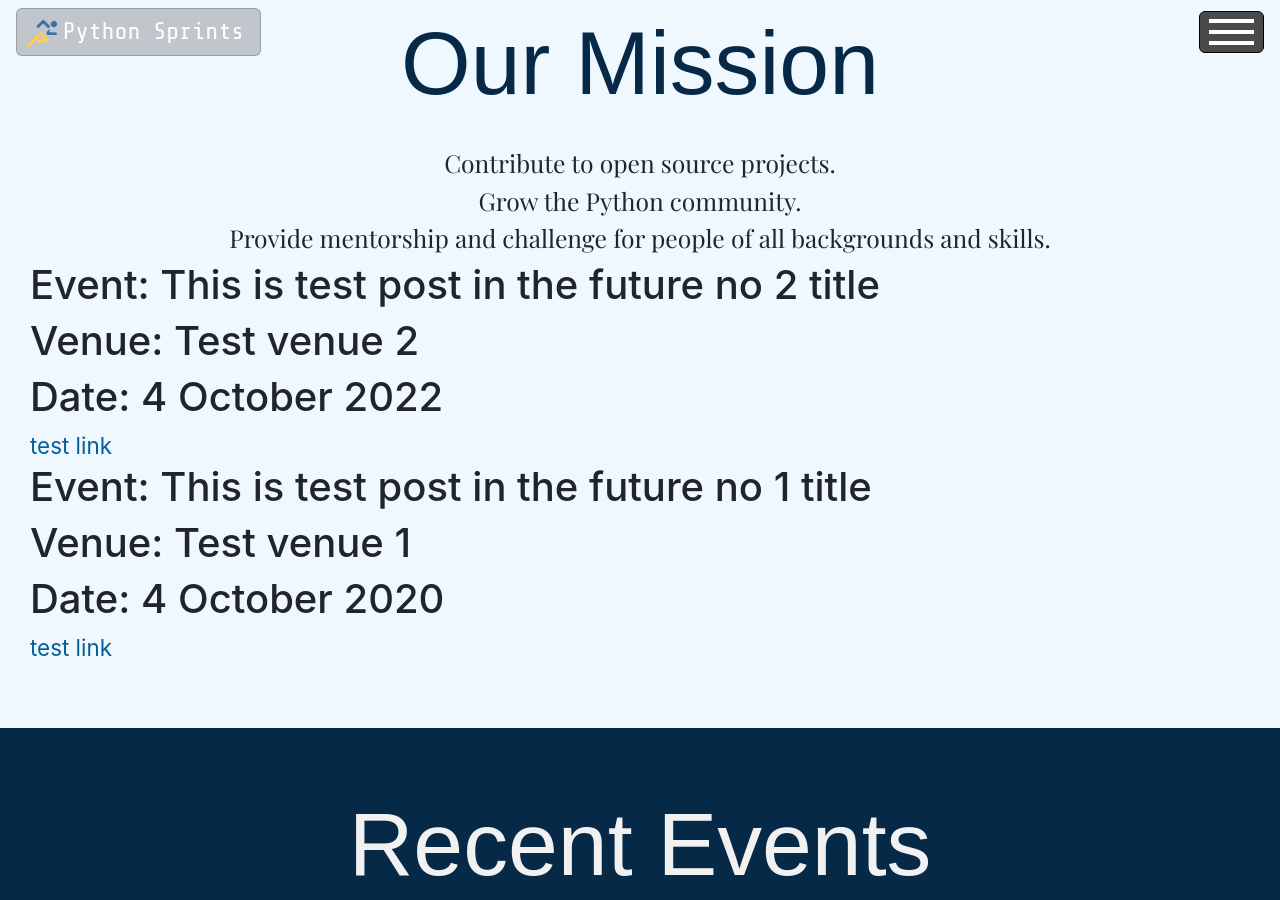
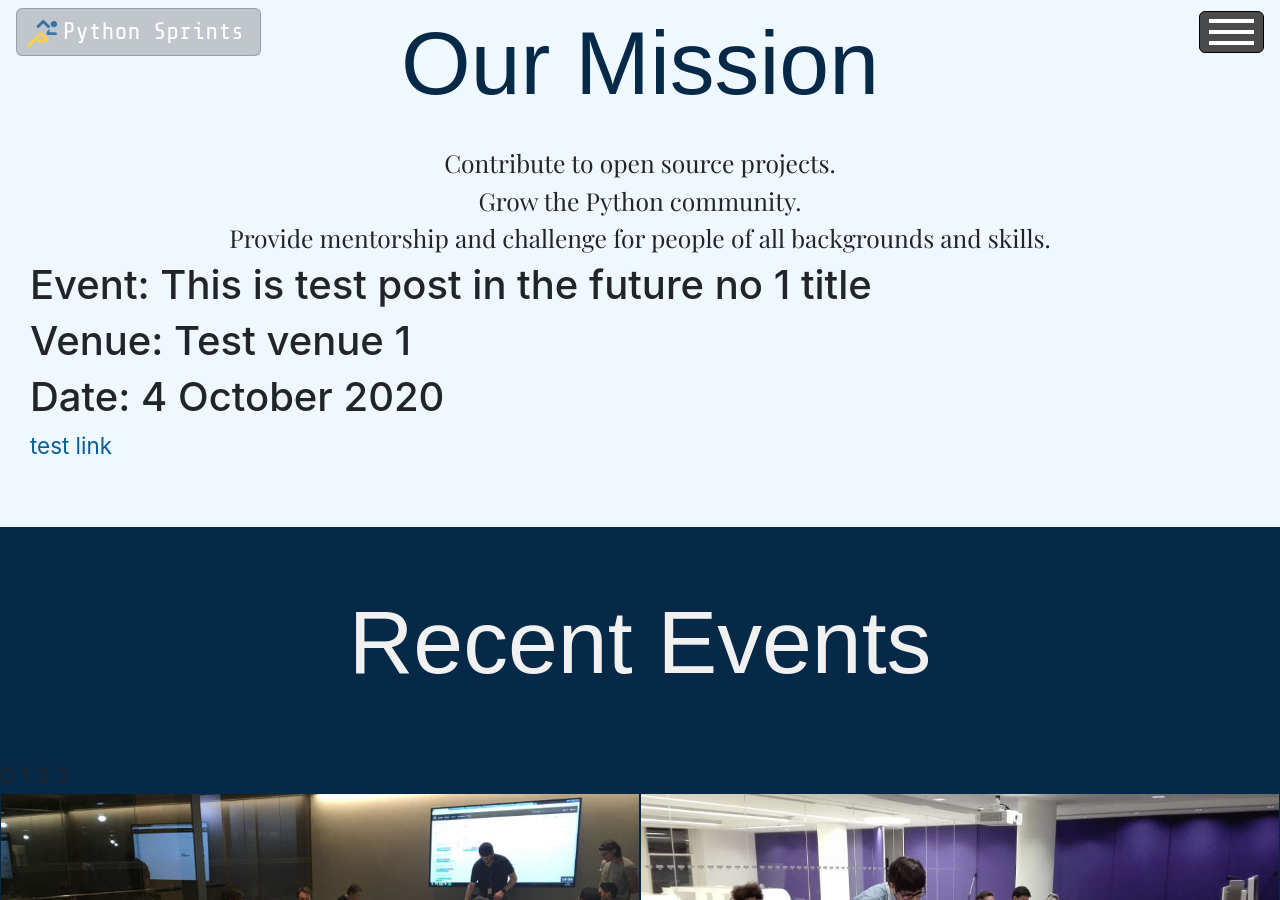
Before and after one commit to python-sprints/python-sprints.github.io, a Jekyll site: the page built from index.html, in a window 1280 px wide and 900 px high, scrolled down 960 px. Built offline with Jekyll 4.4.1, drawn with Linux system fonts in a browser that asks for light colours; nearby versions of some CDN libraries; some web fonts are replaced.

Commit message:
Removed sources folder. Preparing for injecting upcoming content into index.html.

```diff
--- a/index.html
+++ b/index.html
@@ -61,12 +61,11 @@ layout: default
             {% endfor %}
 
             <!--Test data passed from future posts/events-->
-            {% for post in upcoming_events %}
+            {% assign post = upcoming_events | last %}
                 <h1>Event: {{ post.title }}</h1>
                 <h1>Venue: {{ post.venue }}</h1>
                 <h1>Date: {{ post.date | date: "%e %B %Y" }}</h1>
                 <a href="{{ post.link }}">test link</a>
-            {% endfor %}
         </div>
     </div>
 </section>
```
Also changed, not shown: static/images/sources/dateutil_bloomberg.jpeg (deleted), static/images/sources/pandas_bokeh_backend_harvey_nash.jpeg (deleted), static/images/sources/pymc3_zopa.jpeg (deleted), static/images/sources/python_dot_org_part1_bloomberg.jpeg (deleted), static/images/sources/python_sprints_logo.png (deleted), 4 other files.
